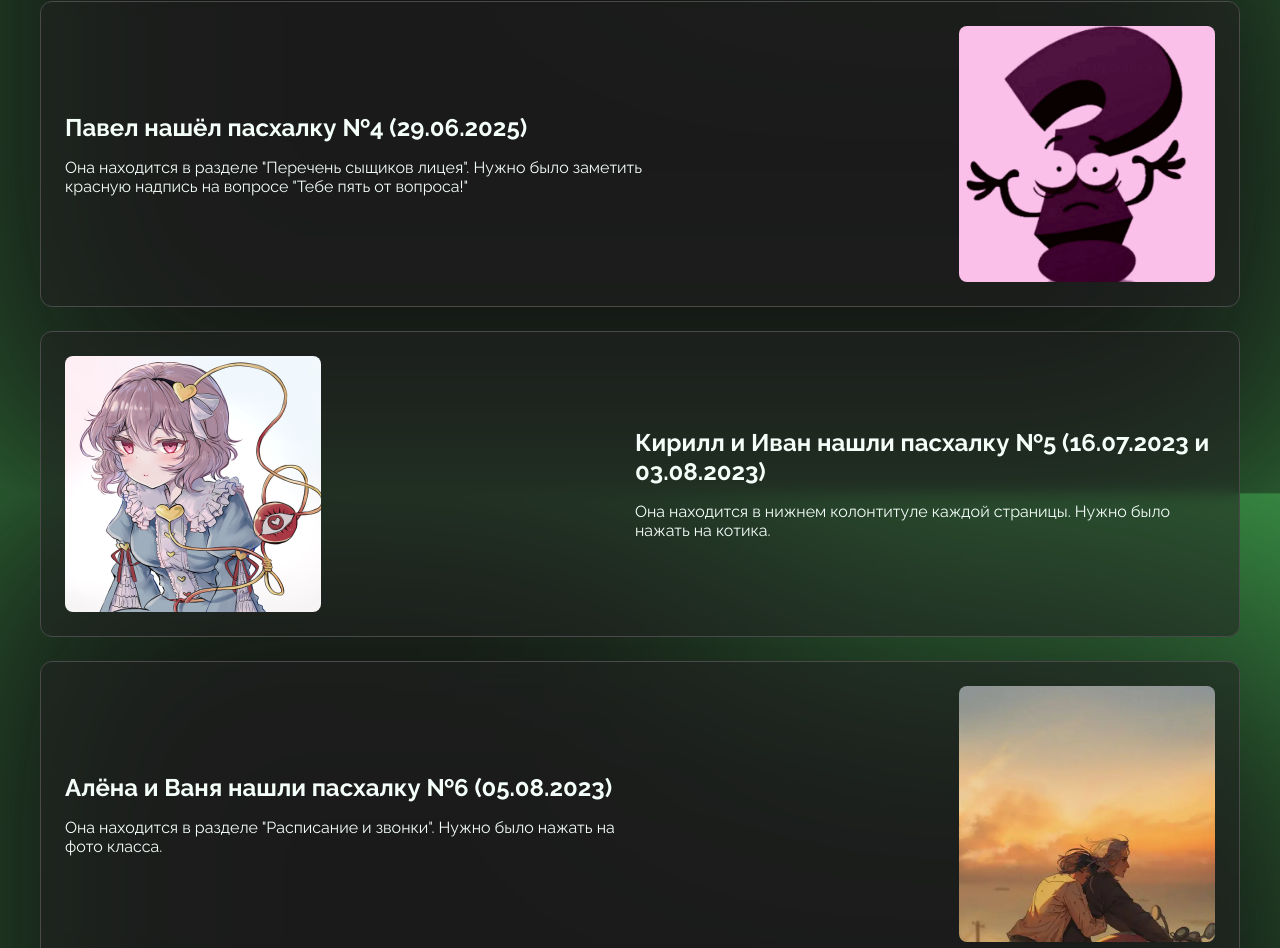
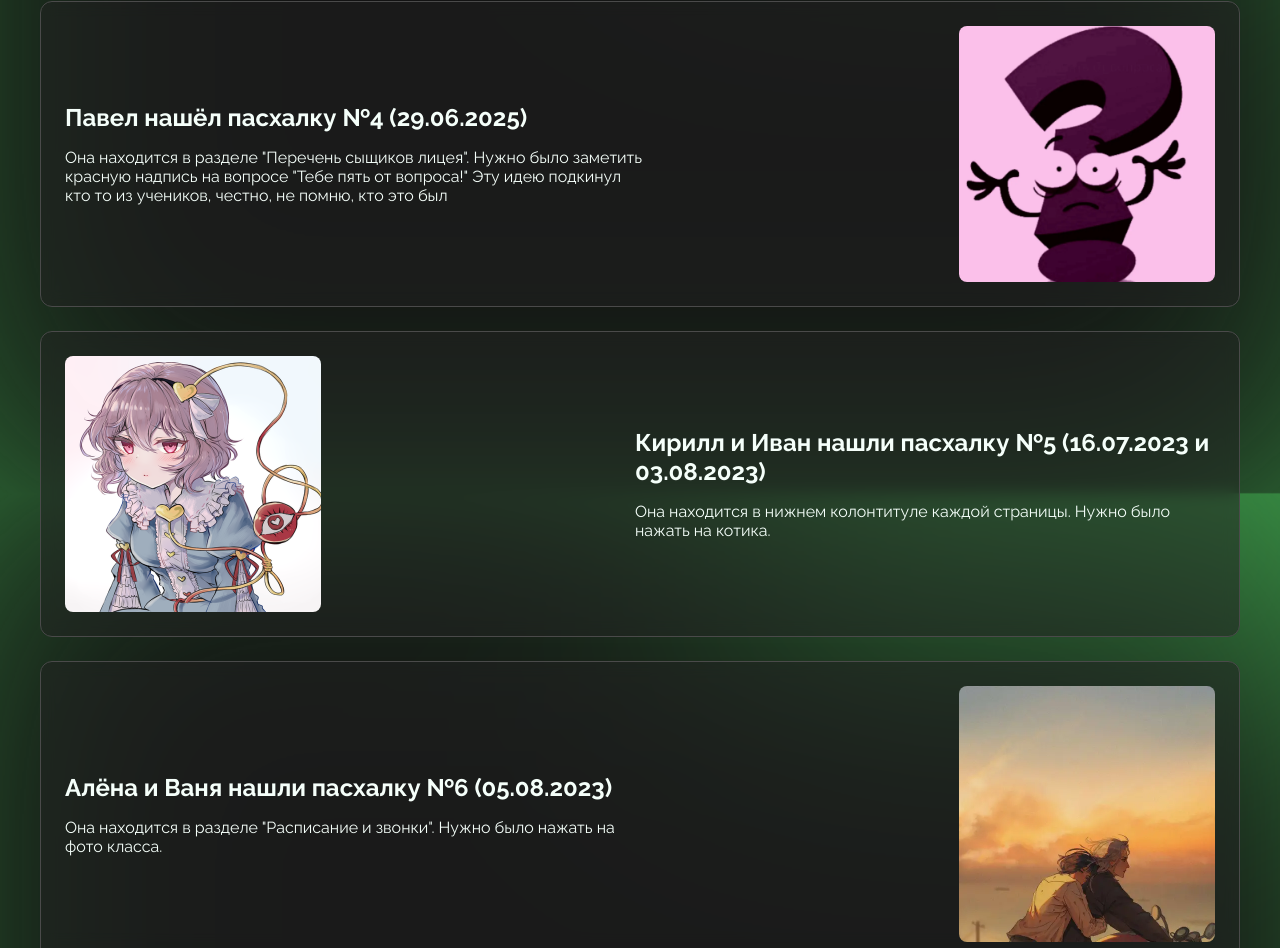
Before and after one commit to svbinf-ru/svbinf.ru, a Next.js app: page /secrets in a window 1280 px wide. Shown: the part 1210-2158 px from the top of the page. Built offline with nearby package versions, Linux system fonts and the light colour scheme.

Commit message:
content: adjust #4 secret description

```diff
--- a/content/secrets/secrets.ts
+++ b/content/secrets/secrets.ts
@@ -35,7 +35,7 @@ export const secrets: Secret[] = [
     {
         title: 'Павел нашёл пасхалку №4 (29.06.2025)',
         description:
-            'Она находится в разделе "Перечень сыщиков лицея". Нужно было заметить красную надпись на вопросе "Тебе пять от вопроса!"',
+            'Она находится в разделе "Перечень сыщиков лицея". Нужно было заметить красную надпись на вопросе "Тебе пять от вопроса!" Эту идею подкинул кто то из учеников, честно, не помню, кто это был',
         href: '/img/secrets/questionmark.png',
         picture: questionmark,
     },
```
